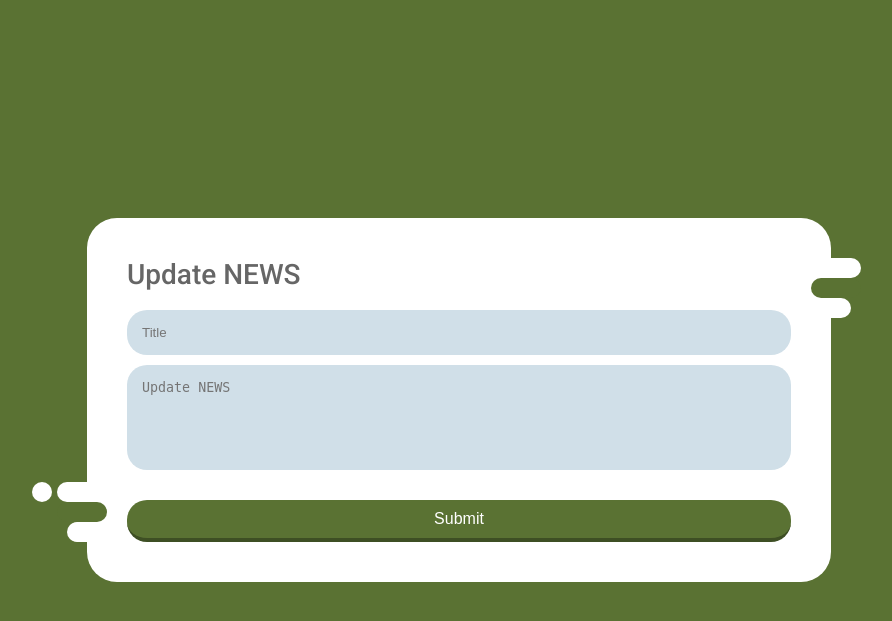
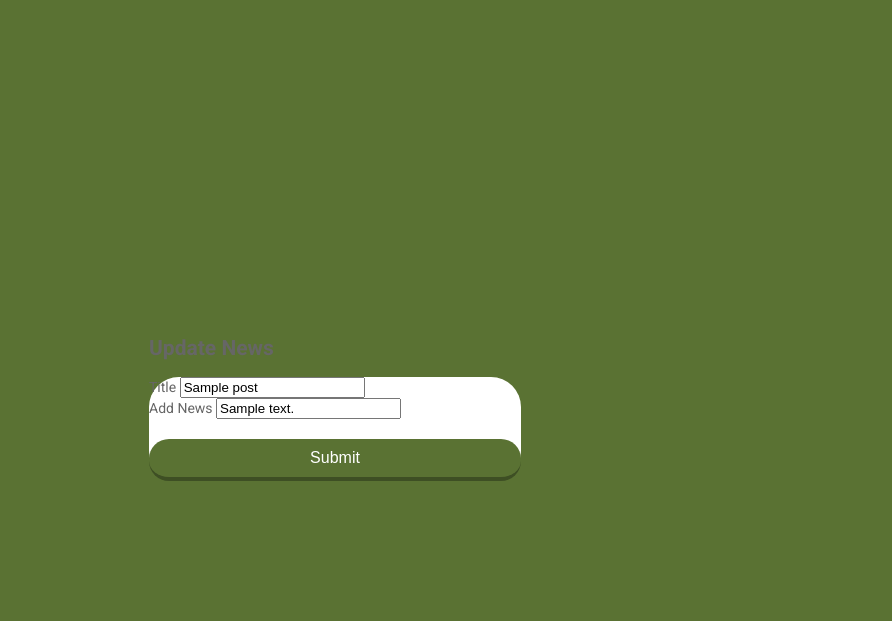
Before and after one commit to SanaRezaei/news, a PHP site: page /update.php?id=1 in a window 1280 px wide. Shown: the top 621 px of the page, without its empty margins (181-1073 px from the left). Run offline with PHP 8.4, Linux system fonts and the light colour scheme; tables that the repository leaves empty or names only in its code hold one stand-in row (values such as "Sample post").

Commit message:
add update

```diff
--- a/Post.php
+++ b/Post.php
@@ -1,7 +1,7 @@
 <?php
 
 class Post {
-    private $id = 10;
+    private $id;
     private $titre;
     private $contenu;
 
@@ -86,14 +86,5 @@ class Post {
         $this->contenu = $contenu;
         return $this;
     }
-
-
 }
-
-// class Test {
-//     public $name = "sana";
-//     public $age = 10;
-// }
-
-
 ?>
--- a/PostManager.php
+++ b/PostManager.php
@@ -16,7 +16,6 @@ class PostManager {
     }
 
     public function addNews(Post $post){
-        echo "add news called";
         $title = $post->getTitre();
         $content = $post->getContenu();
         $sql = "INSERT INTO posts (title,content) VALUES ('$title','$content')";
@@ -26,7 +25,7 @@ class PostManager {
 
     public function get(int $id){
         $res = $this->db-> query ("SELECT * FROM posts WHERE id=$id");
-        return $res;
+        return $res->fetch();
     }
 
     public function getAll(){
@@ -38,7 +37,7 @@ class PostManager {
         $title = $post->getTitre();
         $id=$post->getId();
         $content = $post->getContenu();
-        $sql = "UPDATE posts SET title=$title , content=$content  WHERE id=$id";
+        $sql = "UPDATE posts SET title='$title' , content='$content'  WHERE id=$id";
         $this->db->query($sql);
     }
 
--- a/update.php
+++ b/update.php
@@ -8,16 +8,37 @@
 
   </head>
   <body>
-    <form action="/" class="decor">
-      <div class="form-left-decoration"></div>
-      <div class="form-right-decoration"></div>
-      <div class="circle"></div>
-      <div class="form-inner">
-        <h1>Update NEWS</h1>
-        <input type="text" placeholder="Title">
-        <textarea placeholder="Update NEWS" rows="5"></textarea>
-        <button type="submit" href="/">Submit</button>
-      </div>
-    </form>
+    <?php
+          include "./PostManager.php";
+          $id = $_GET['id'];
+          $manager = new PostManager();
+          $post = $manager->get($id);
+    ?>
+      <div class="container" style ="width:50%;">
+      <h2> Update News </h2>
+      <form method="POST">
+        <div class="mb-3">
+            <label for="title" class="form-label" >Title</label>
+            <input type="text" name="title" id="title" class="form-control" value="<?php echo $post['title'];?>">
+        </div>
+        <div class="mb-3">
+            <label for="addNews" class="form-label" >Add News</label>
+            <input type="text" name="addNews" id="addNews" class="form-control" value="<?php echo $post['content'];?>">
+        </div>
+        <button type="submit" class="btn btn-primary">Submit</button>
+      </form>
+    </div>
+
+    <?php
+      if($_POST){
+          if (isset($_POST['title']) && isset($_POST['addNews'])){
+            $array = array("Titre"=>$_POST['title'], "Contenu"=>$_POST['addNews'], "id"=>$_GET['id']);
+            $post = new Post($array);
+            $manager = new PostManager();
+            $posts = $manager->update($post);
+            header('Location: index.php');
+          }
+      }
+    ?>
   </body>
 </html>
```
